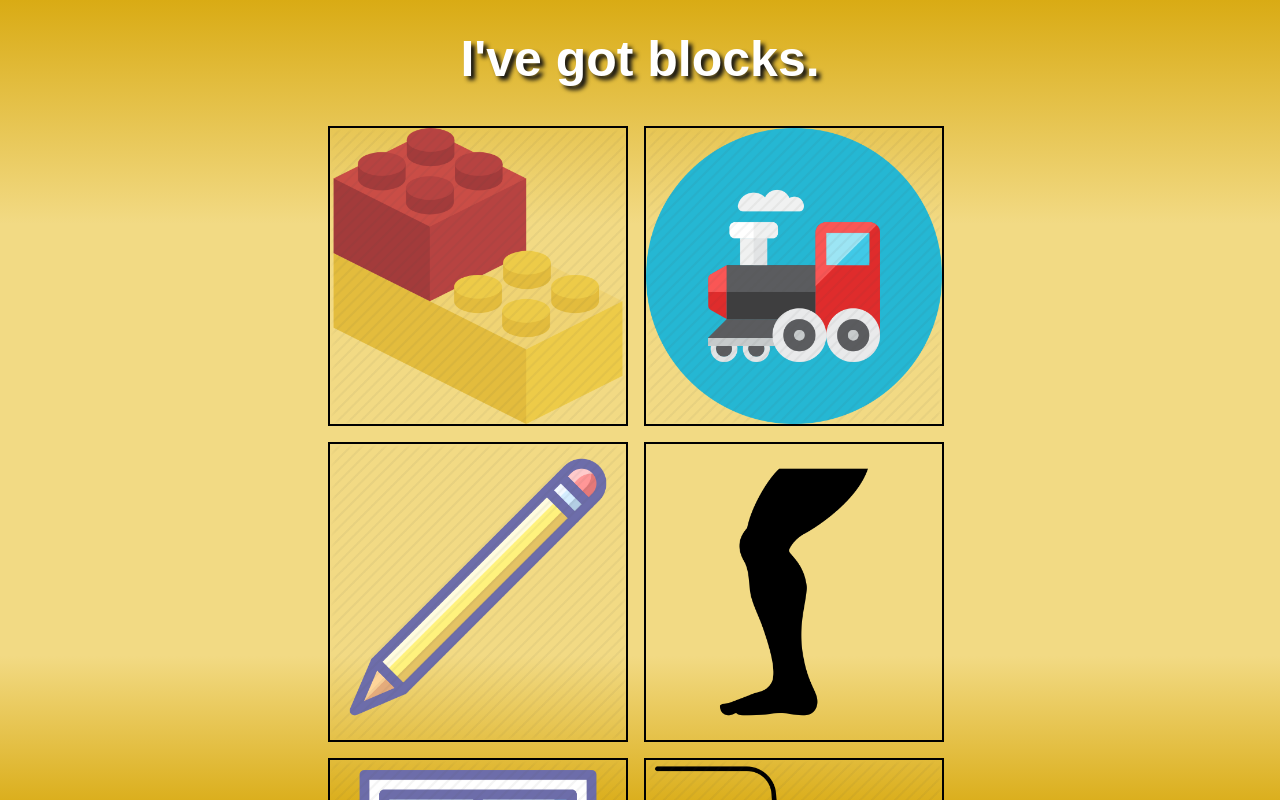
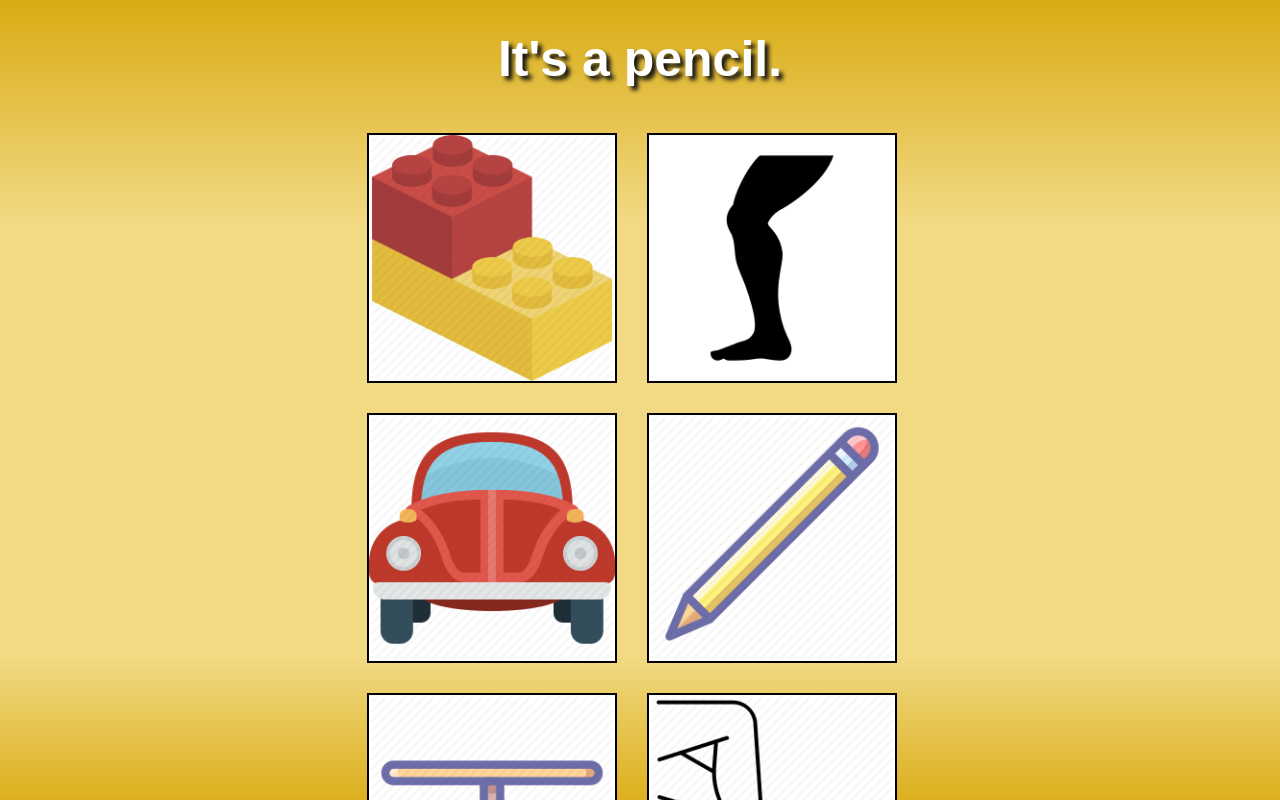
Before and after one commit to dtalanda/LS, a React (Create React App) app in the folder my-app/: page /bingo in a window 1280 px wide. Shown: the top 800 px of the page. Built offline with nearby package versions, Linux system fonts and the light colour scheme.

Commit message:
finish BingoGame

```diff
--- /dev/null
+++ b/my-app/src/components/bingo/BingoBoard.js
@@ -0,0 +1,17 @@
+import React from 'react'
+
+const BingoBoard = props => {
+
+    const arr = props.arr;
+    const checkBingo = props.checkBingo;
+
+    return (
+        <ul className='bingo__board'>
+                {arr.map(item => (
+                   <li className='bingo__item' onClick={(e) => checkBingo(item, e)} key={item.key}><img src={item.img} alt={item.img} /></li>
+                ))}
+            </ul>
+    )
+}
+
+export default BingoBoard;
--- /dev/null
+++ b/my-app/src/components/bingo/BingoTitle.js
@@ -0,0 +1,20 @@
+import React from 'react';
+
+const BingoTitle = props => {
+
+    const sentence = props.sentence;
+
+    return (
+        <>
+        {sentence.map((item, index) => (
+            <>
+                {index < 1 && (
+                    <h2 className='bingo__title' key={item.key}>{item.sentence}</h2>
+                )}
+            </>
+            ))}
+        </>
+    )
+}
+
+export default BingoTitle;
--- a/my-app/src/page/Bingo.js
+++ b/my-app/src/page/Bingo.js
@@ -1,4 +1,6 @@
-import React, { useState } from 'react'
+import React, { useState, useEffect } from 'react'
+import BingoTitle from '../components/bingo/BingoTitle';
+import BingoBoard from '../components/bingo/BingoBoard';
 import '../style/bingo.scss';
 import leg from '../icon/leg.png';
 import block from '../icon/block.png';
@@ -11,49 +13,75 @@ import window from '../icon/window.png';
 import table from '../icon/table.png';
 
 
-const Bingo = () => {
+const Bingo = props => {
 
     const [arr, setArr] = useState([
-        {img: block, key: 1},
-        {img: train, key: 2},
-        {img: pencil, key: 3},
-        {img: leg, key: 4},
-        {img: window, key: 5},
-        {img: legs, key: 6},
-        {img: ear, key: 7},
-        {img: car, key: 8},
-        {img: table, key: 9},
+        {img: block, key: 1, bingo: false},
+        {img: leg, key: 4, bingo: false},
+        {img: car, key: 8, bingo: false},
+        {img: pencil, key: 3, bingo: false},
+        {img: table, key: 9, bingo: false},
+        {img: legs, key: 6, bingo: false},
+        {img: window, key: 5, bingo: false},
+        {img: train, key: 2, bingo: false},
+        {img: ear, key: 7, bingo: false},
+    ]);
+    const [sentence, setSentence] = useState([
+        {sentence: "It's a pencil.", key: 3},
+        {sentence: "Ther're my ears.", key: 7},
+        {sentence: "I've got a train.", key: 2},
+        {sentence: "It's a window.", key: 5},
+        {sentence: "It's a table.", key: 9},
+        {sentence: "It's my leg.", key: 4},
+        {sentence: "They're my legs.", key: 6},
+        {sentence: "I've got blocks.", key: 1},
+        {sentence: "I've got car.", key: 8},
+    ]);
 
-    ])
-    const [sentence, setSentence] = useState([
-        {sentence: "I've got blocks.", key: 1},
-        {sentence: "I've got a train.", key: 2},
-        {sentence: "It's a pencil.", key: 3},
-        {sentence: "It's my leg.", key: 4},
-        {sentence: "t's a window.", key: 5},
-        {sentence: "They're my legs.", key: 6},
-        {sentence: "Ther're my ears.", key: 7},
-        {sentence: "I've got car.", key: 8},
-        {sentence: "It's a table.", key: 9},
-    ])
+    let correctSound = new Audio("../sounds/correct.mp3");
+    let wrongSound = new Audio("../sounds/wrong.mp3");
 
-    const randomIndex = Math.floor(Math.random() * 10);
-    console.log(randomIndex)
+    useEffect(() => {
+        randomBingo()
+    }, [])
+
+    const randomBingo = () => {
+        let randomIndex = getRandomInt(0, 9);
+        arr[randomIndex].bingo = true
+    }
+
+    function getRandomInt(min, max) {
+        return Math.floor(Math.random() * (max - min)) + min;
+      }
+
+    const filterSentence = () => {
+        const newArr = sentence.filter((el, index) => index !== 0 )
+        setSentence(newArr);
+    }
+
+    const returnToMain = () => {
+        alert('BINGO');
+        const path ='/';
+        props.history.push(path);
+    }
+
+    const checkBingo = (item, e) => {
+        if(sentence[0].key === item.key) {
+            filterSentence();
+            e.target.style.opacity = 0.3;
+            correctSound.play();
+            if(item.bingo === true) {
+                returnToMain();
+            }
+        } else {
+            wrongSound.play();
+        }
+    }
 
     return (
         <div className='bingo'>
-            {sentence.map((item, index) => (
-            <>
-                {index < 1 && (
-                    <h2 className='bingo__title' key={item.key}>{item.sentence}</h2>
-                )}
-            </>
-            ))}
-            <ul className='bingo__board'>
-                {arr.map(item => (
-                   <li className='bingo__item' key={item.key}><img src={item.img} alt={item.img} /></li>
-                ))}
-            </ul>
+            <BingoTitle sentence={sentence} />
+            <BingoBoard arr={arr} checkBingo={checkBingo} />
         </div>
     )
 }
--- a/my-app/src/style/bingo.scss
+++ b/my-app/src/style/bingo.scss
@@ -10,14 +10,15 @@
     &__board {
         display: flex;
         flex-wrap: wrap;
-        width: 50vw;
+        width: 45vw;
         margin: 0 auto;
     }
     &__item {
         list-style: none;
-        height: 300px;
-        margin: 8px;
+        height: 250px;
+        margin: 15px;
         border: 2px solid;
+        background: #fff;
         img {
             max-height: 100%;
         }
```
